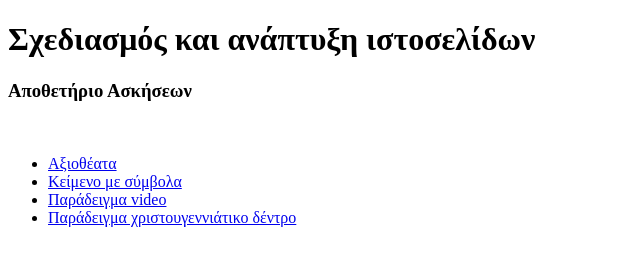
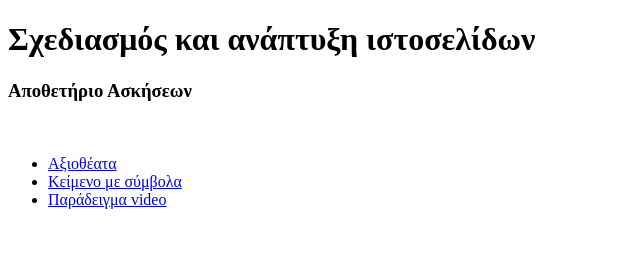
Before and after one commit to smaromaroglou/github.io, a plain HTML site: page index.html in a window 1280 px wide. Shown: the whole page, without its empty margins (0-640 px from the left). Drawn offline with Linux system fonts and the light colour scheme.

Commit message:
Update index.html

```diff
--- a/index.html
+++ b/index.html
@@ -20,7 +20,6 @@
 <li><a href="thess">Αξιοθέατα</a></li>
 <li><a href="symbols">Κείμενο με σύμβολα</a></li>
 <li><a href="myvideo">Παράδειγμα video</a></li>
-<li><a href="christmastree">Παράδειγμα χριστουγεννιάτικο δέντρο</a></li>
 
 </ul>
 </nav>
```
